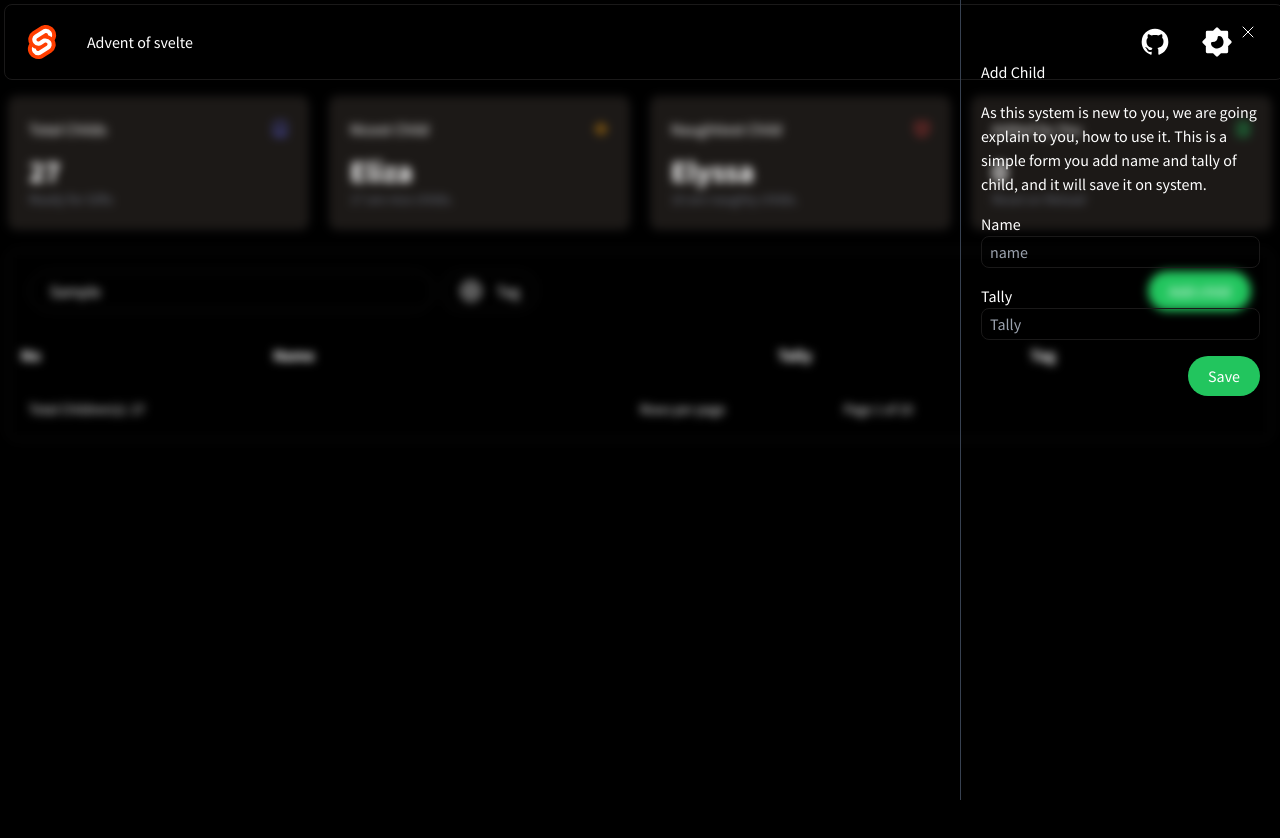
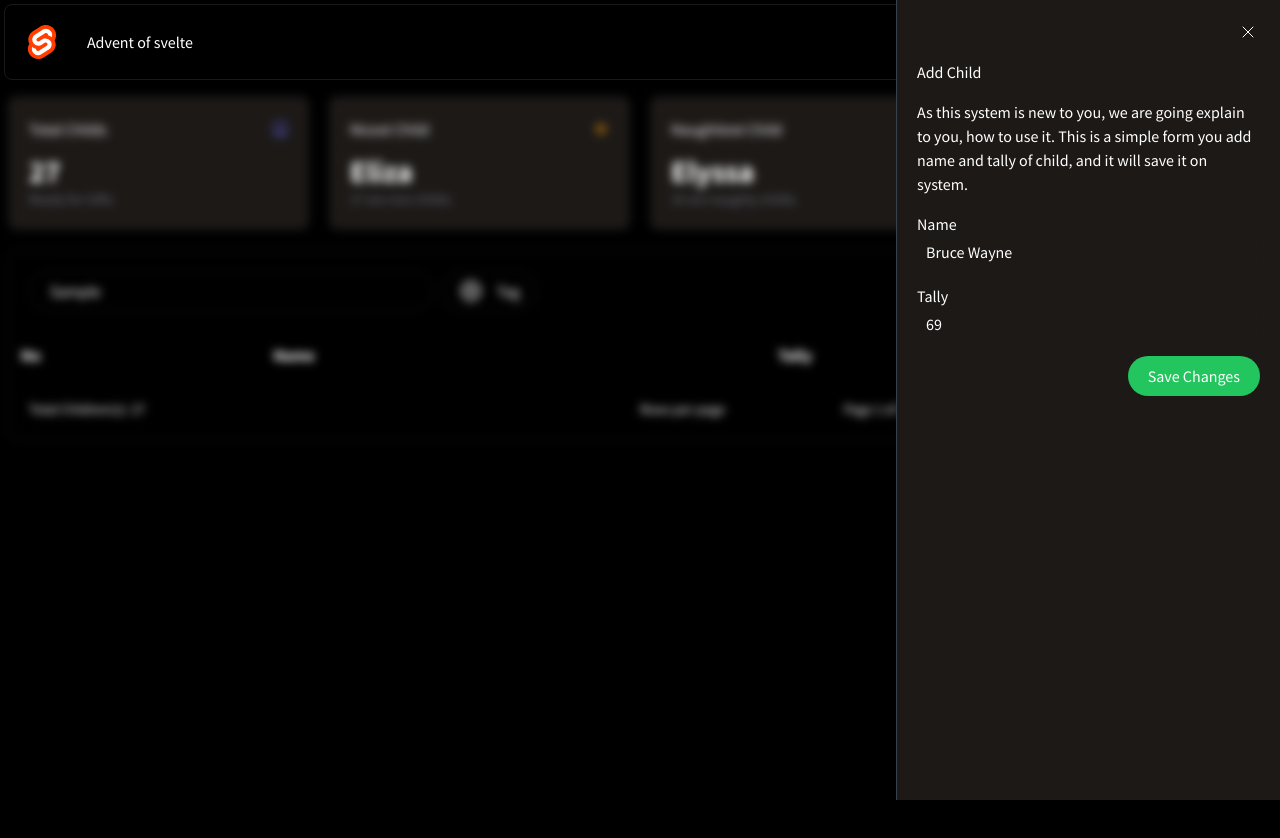
Before and after one commit to ImalKesara/advent-of-svelte, a SvelteKit app: page /day1 in a window 1280 px wide. Both pictures are taken after typing "Sample" into the empty fields and a click on the button "Add child". Shown: the top 838 px of the page. Built offline with nearby package versions, Linux system fonts and the light colour scheme.

Commit message:
updated value of added by me function

```diff
--- a/src/routes/(dashbaord)/day1/+page.svelte
+++ b/src/routes/(dashbaord)/day1/+page.svelte
@@ -18,7 +18,10 @@
 	let filterName: string = '';
 	let copyPersons: Persons[] = [];
 	let filterArray: Persons[];
+	let addedByMe: number = 0;
 	let isSideBarShowing: boolean = false;
+	let addName: string = 'Bruce Wayne';
+	let addTally: number = 69;
 
 	onMount(() => {
 		loadPersons();
@@ -67,8 +70,12 @@
 	};
 
 	const toggleSideBar = () => {
-		console.log('wroking');
 		isSideBarShowing = !isSideBarShowing;
+	};
+
+	const addChild = () => {
+		copyPersons = [...copyPersons, { name: addName, tally: addTally }];
+		addedByMe++;
 	};
 
 	$: {
@@ -91,7 +98,7 @@
 				<Totallogo />
 			</div>
 			<div class="col-span-3">
-				<span class="text-3xl"><b>{$persons.length}</b></span>
+				<span class="text-3xl"><b>{copyPersons.length}</b></span>
 				<span class=" block text-sm text-gray-500">Ready for Gifts</span>
 			</div>
 		</div>
@@ -133,7 +140,7 @@
 				<Addbyme />
 			</div>
 			<div class="col-span-3">
-				<span class="text-3xl"><b>0</b></span>
+				<span class="text-3xl"><b>{addedByMe}</b></span>
 				<span class=" block text-sm text-gray-500">Reset on Reload</span>
 			</div>
 		</div>
@@ -186,7 +193,7 @@
 </div>
 
 <div
-	class=" absolute right-0 top-0 h-screen w-80 border-l-1 border-gray-700 p-5 opacity-0 {isSideBarShowing
+	class="  fixed right-0 top-0 z-10 h-screen w-96 border-l-1 border-gray-700 bg-semiBlacked p-5 opacity-0 {isSideBarShowing
 		? 'show'
 		: 'hide'}"
 >
@@ -204,7 +211,8 @@
 			<input
 				class=" h-8 w-full rounded-lg border-1 border-bgrey bg-transparent px-2 py-3 outline-none focus:outline-green-400"
 				type="text"
-				placeholder="name"
+				placeholder="Name"
+				bind:value={addName}
 			/>
 		</div>
 		<div class="col-span-2">
@@ -213,10 +221,11 @@
 				class=" h-8 w-full rounded-lg border-1 border-bgrey bg-transparent px-2 py-3 outline-none focus:outline-green-400"
 				type="text"
 				placeholder="Tally"
+				bind:value={addTally}
 			/>
 		</div>
 		<div class="col-span-2 grid justify-end">
-			<button class=" rounded-full bg-greenC px-5 py-2">Save</button>
+			<button class=" rounded-full bg-greenC px-5 py-2" on:click={addChild}>Save Changes</button>
 		</div>
 	</div>
 </div>
```
